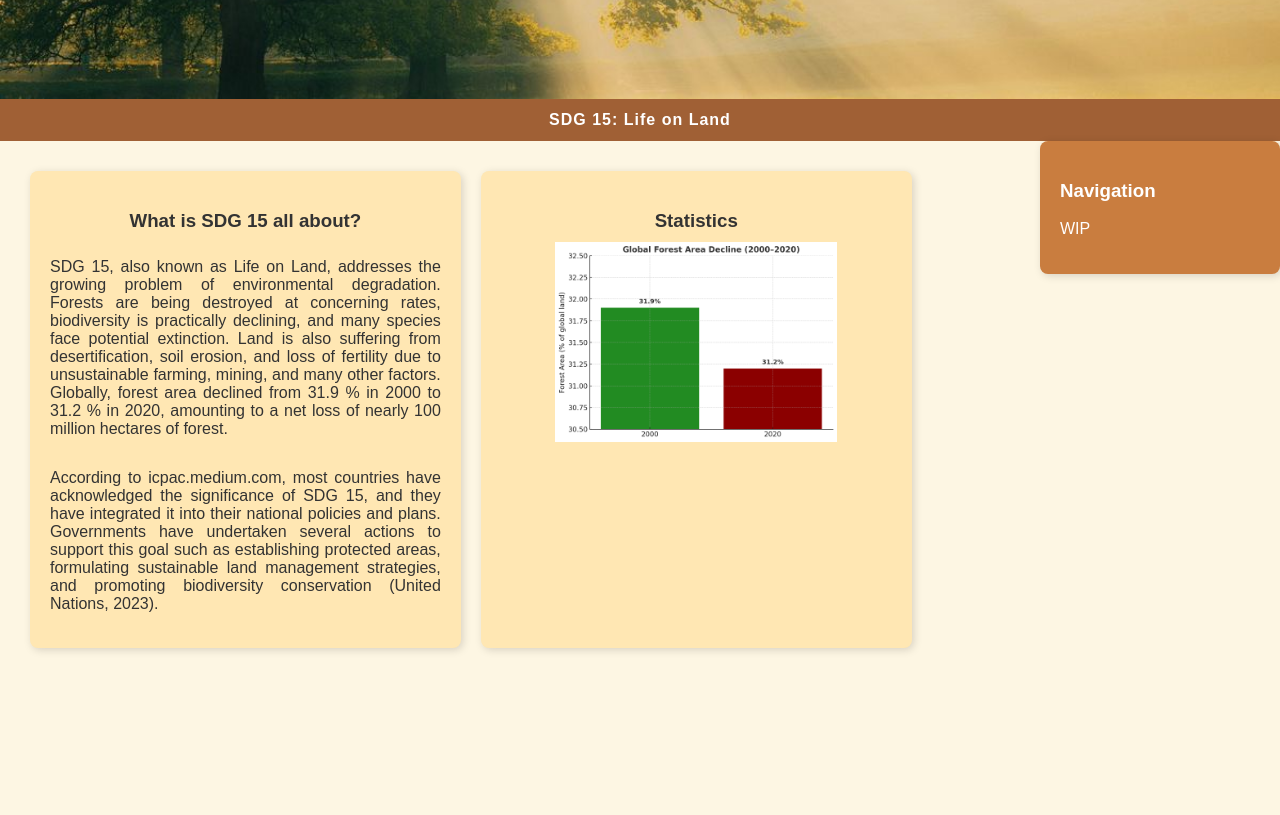
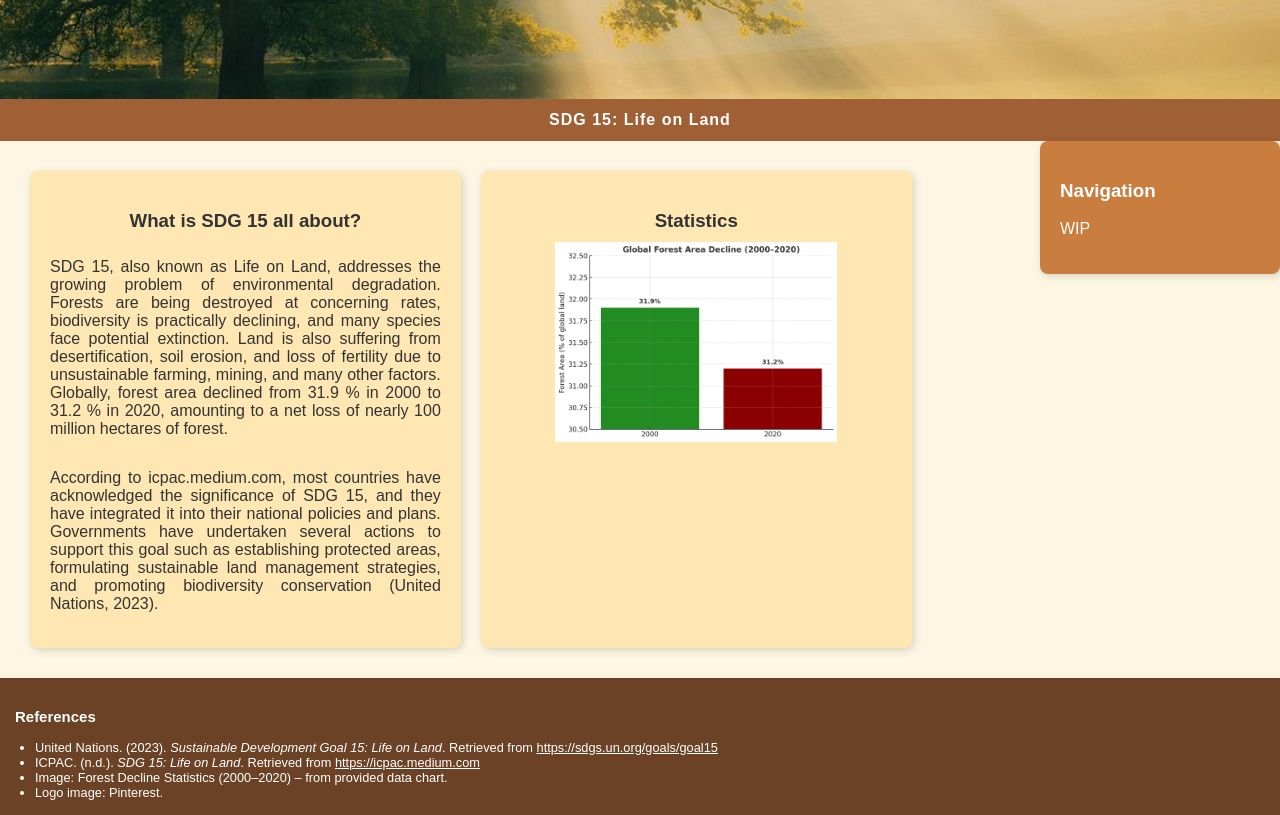
Before and after one commit to vengerbot/CalciumDelaVictoria_1QProj_v1, a plain HTML site: page index.html in a window 1280 px wide. Shown: the part 262-1077 px from the top of the page. Before the commit the page ends 940 px from the top, so only its background shows below. Drawn offline with Linux system fonts and the light colour scheme.

Commit message:
index.html

```diff
--- a/index.html
+++ b/index.html
@@ -109,6 +109,18 @@
             justify-content: space-between;
             align-items: flex-start;
         }
+        footer {
+            background-color: #6b4226;
+            color: white;
+            padding: 15px;
+            font-size: 0.8em;
+        }
+        footer ul {
+            margin: 0;
+            padding: 0;
+            list-style-type: disc;
+            padding-left: 20px;
+        }
     </style>
 </head>
 <body>
@@ -150,9 +162,19 @@
         </div>
         <div class="sidebar">
             <h3>Navigation</h3>
-            <p>WIP </p>
+            <p>WIP</p>
         </div>
     </div>
 
+    <footer>
+        <h3>References</h3>
+        <ul>
+            <li>United Nations. (2023). <i>Sustainable Development Goal 15: Life on Land</i>. Retrieved from <a href="https://sdgs.un.org/goals/goal15" target="_blank" style="color:white;">https://sdgs.un.org/goals/goal15</a></li>
+            <li>ICPAC. (n.d.). <i>SDG 15: Life on Land</i>. Retrieved from <a href="https://icpac.medium.com" target="_blank" style="color:white;">https://icpac.medium.com</a></li>
+            <li>Image: Forest Decline Statistics (2000–2020) – from provided data chart.</li>
+            <li>Logo image: Pinterest.</li>
+        </ul>
+    </footer>
+
 </body>
 </html>
```
